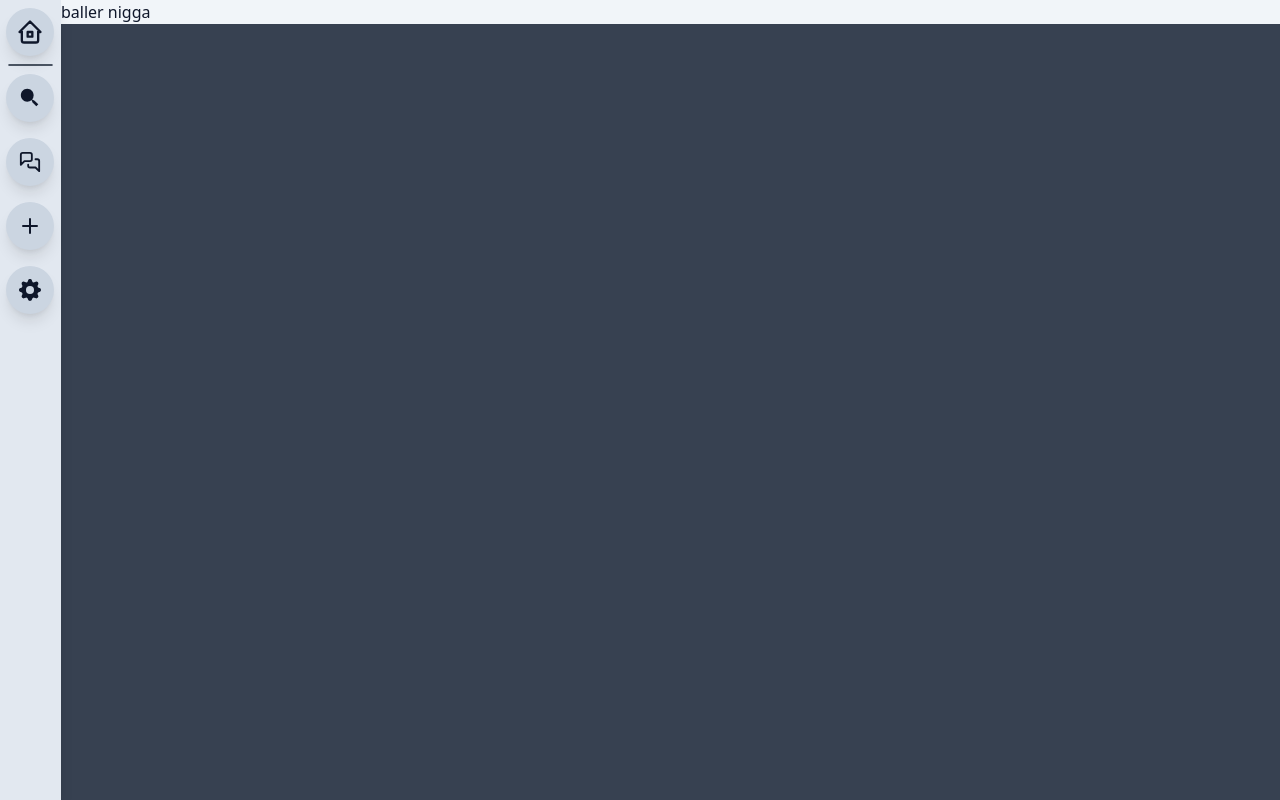
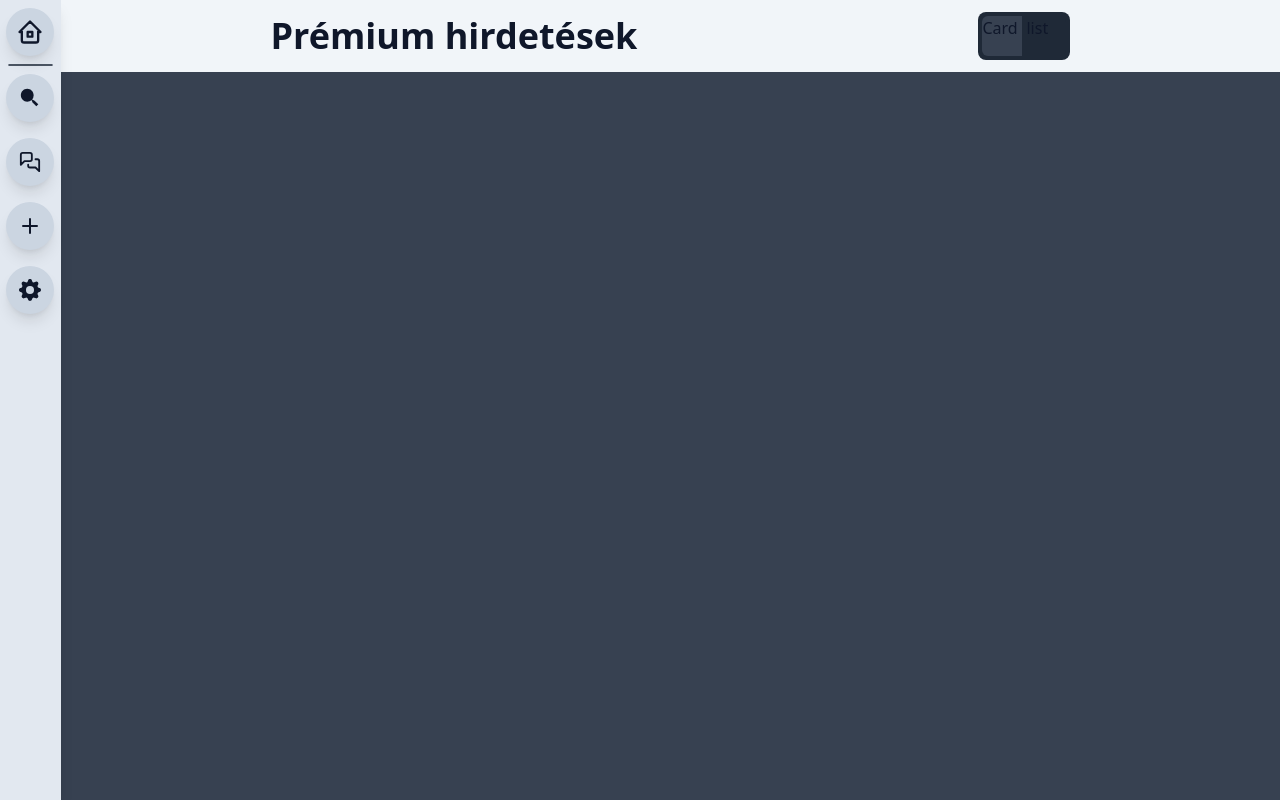
Before and after one commit to agorapiac/agora-frontend-v2, a React (Vite) app: page / in a window 1280 px wide. Built offline with nearby package versions, Linux system fonts and the light colour scheme.

Commit message:
Layout and such

```diff
--- a/src/routes/Index.tsx
+++ b/src/routes/Index.tsx
@@ -1,5 +1,17 @@
 function Index() {
-  return <h1>baller nigga</h1>;
+  return (
+    <div className="flex-col mx-auto max-w-[1440px] p-3">
+      <div>
+        <div className="flex justify-between items-center mx-auto max-w-[800px]">
+          <h1 className="font-bold text-4xl">Prémium hirdetések</h1>
+          <div className="flex items-center space-x-1 bg-gray-800 p-1 rounded-lg">
+            <div className="w-10 h-10 bg-gray-700 flex rounded-l-md">Card</div>
+            <div className="w-10 h-10 bg-gray-800 flex rounded-r-md hover:bg-gray-600">list</div>
+          </div>
+        </div>
+      </div>
+    </div>
+  );
 }
 
 export default Index;
```
